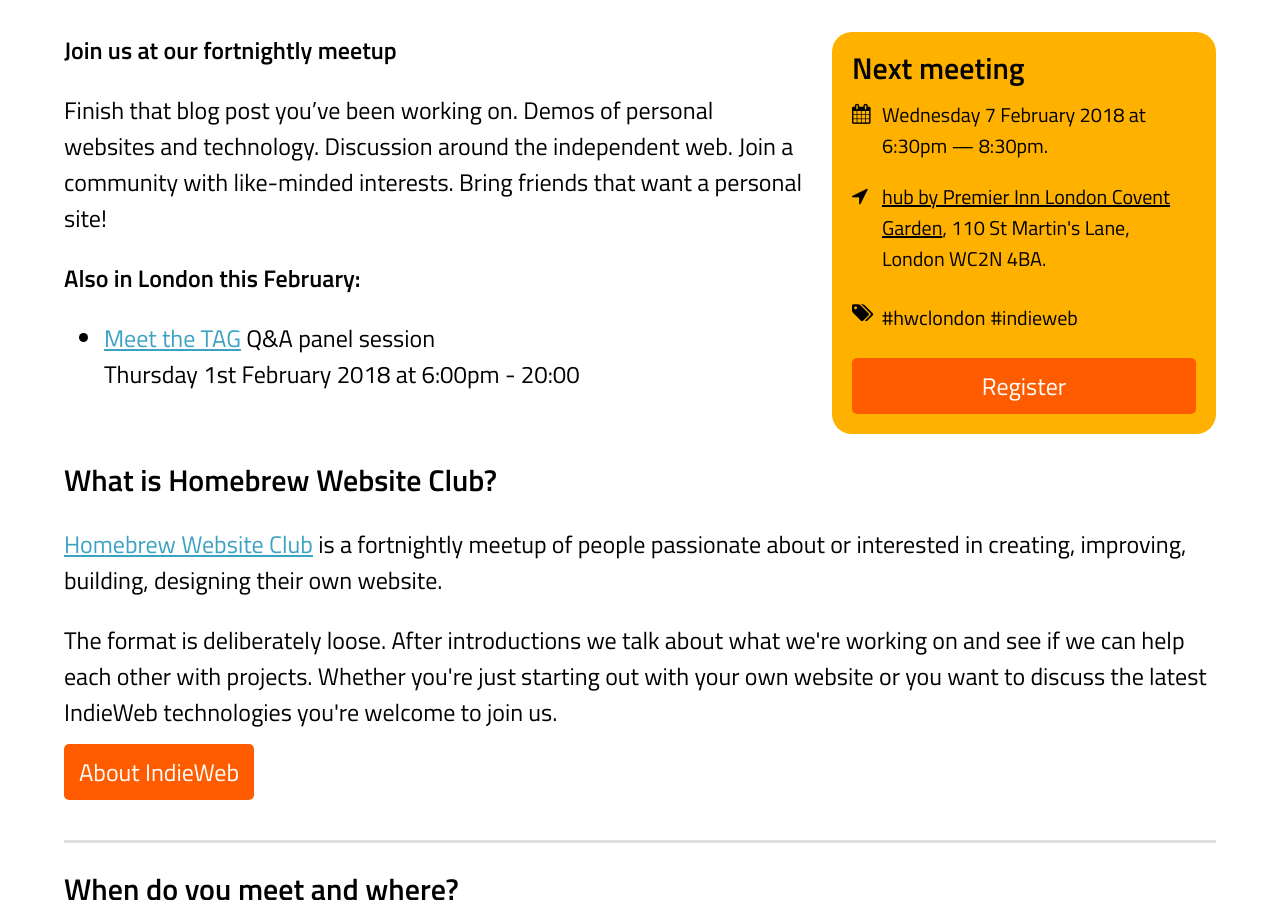
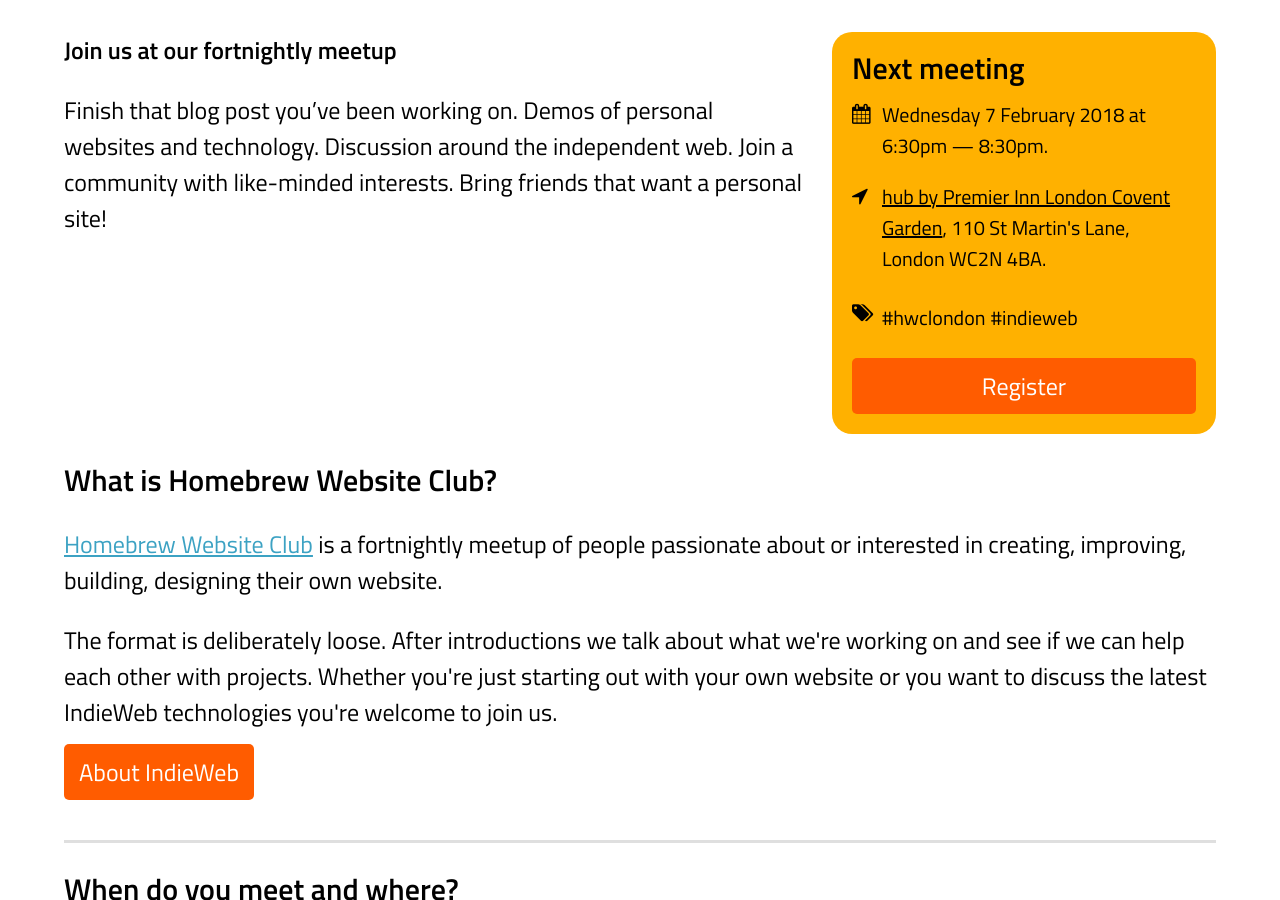
Before and after one commit to hwclondon/hwclondon.github.io, a Jekyll site: the page built from index.html, in a window 1280 px wide and 900 px high, scrolled down 550 px. Built offline with Jekyll 4.4.1, drawn with Linux system fonts in a browser that asks for light colours.

Commit message:
Update homepage

```diff
--- a/index.html
+++ b/index.html
@@ -15,11 +15,7 @@
       <div class="inner">
       <p><strong>Join us at our fortnightly meetup</strong></p>
       <p>Finish that blog post you’ve been working on. Demos of personal websites and technology. Discussion around the independent web. Join a community with like-minded interests. Bring friends that want a personal site!</p>
-      <p><strong>Also in London this February:</strong></p>
-      <ul>
-        <li><a href="https://ti.to/w3c-tag/meet-the-tag-london/">Meet the TAG</a> Q&amp;A panel session<br><time class="dt-start" datetime="2018-02-01 18:00:00 +0000">Thursday 1st February 2018 at 6:00pm
-        </time> - <time class="dt-end" datetime="2018-02-01 20:00:00 +0000">20:00</time></li>
-      </ul>
+
       </div>
     </div>
 
```
